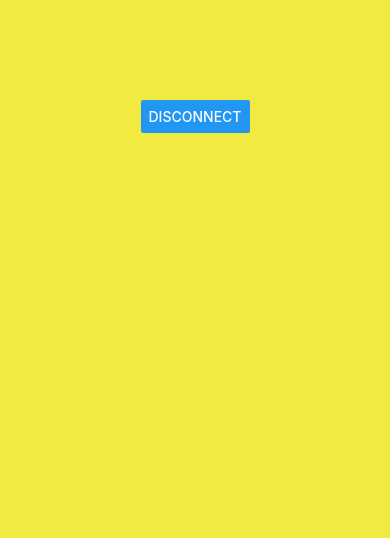
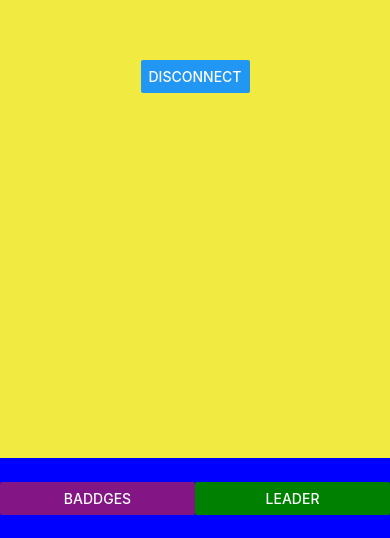
Before and after one commit to ACanovic/Disconnect, a React Native app in the folder mobile-react/: screen / in a window 390 px wide. Shown: the part 306-844 px from the top of the page. Built offline with nearby package versions, Linux system fonts and the light colour scheme.

Commit message:
update app

```diff
--- a/mobile-react/App.js
+++ b/mobile-react/App.js
@@ -4,6 +4,7 @@ import { Button, StyleSheet, Text, View } from 'react-native';
 //import aws_exports from './aws-exports';
 import Timer from './Timer'
 import LeaderBoard from './LeaderBoard'
+import Footer from './footer';
 
 
 export default class App extends React.Component {
@@ -14,9 +15,10 @@ export default class App extends React.Component {
   render() {
     return (
       <View style={styles.container}>
+        <View />
         {this.state.go ? <Timer onConnect={this.handleConnect}/>
         : <Button title='Disconnect' onPress={this.handleDisconnect}></Button> }
-        <LeaderBoard/>
+        <Footer />
       </View>
     );
   }
@@ -35,7 +37,7 @@ const styles = StyleSheet.create({
     flex: 1,
     backgroundColor: '#f1ea40',
     alignItems: 'center',
-    justifyContent: 'center',
+    justifyContent: 'space-between',
   },
 });
 
```
